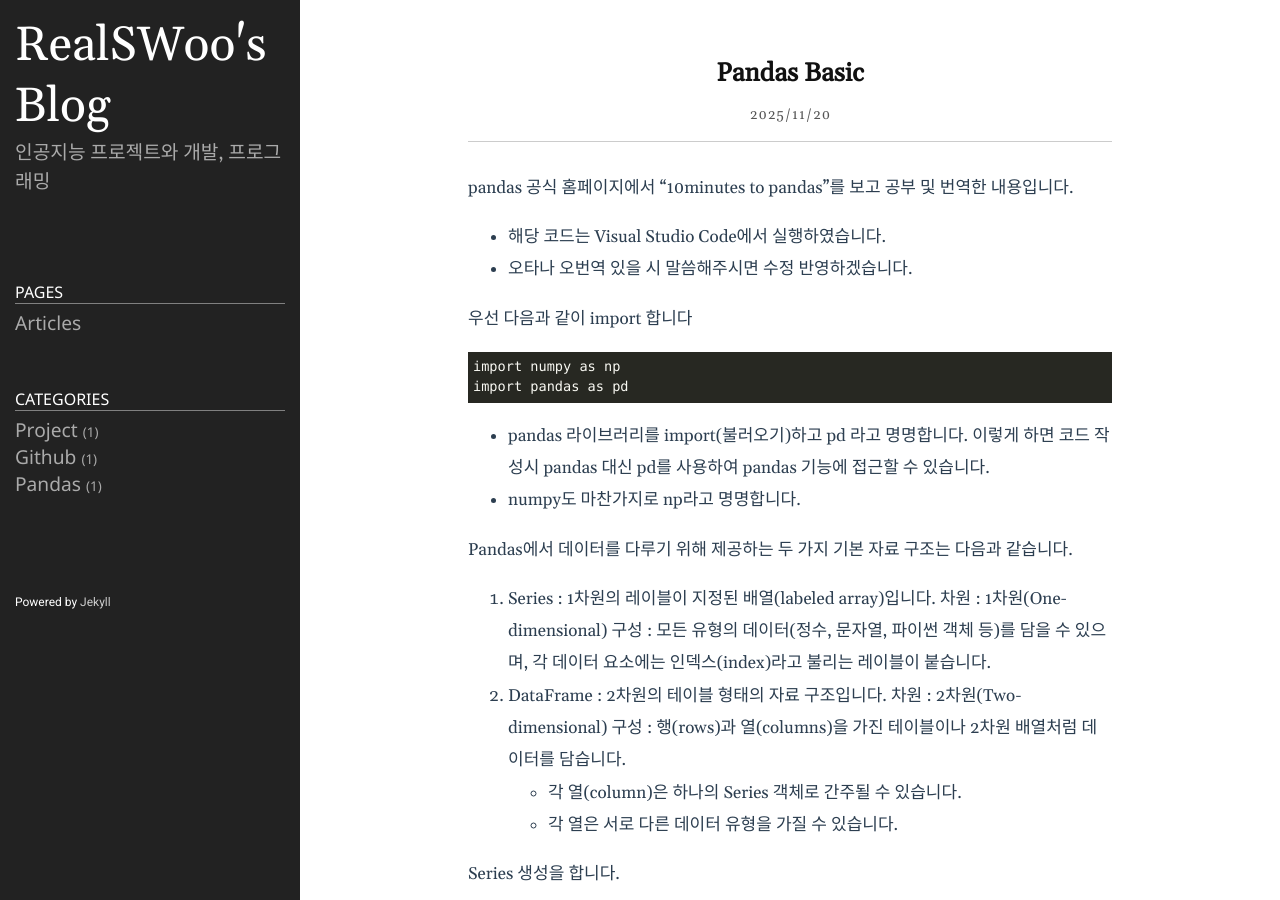
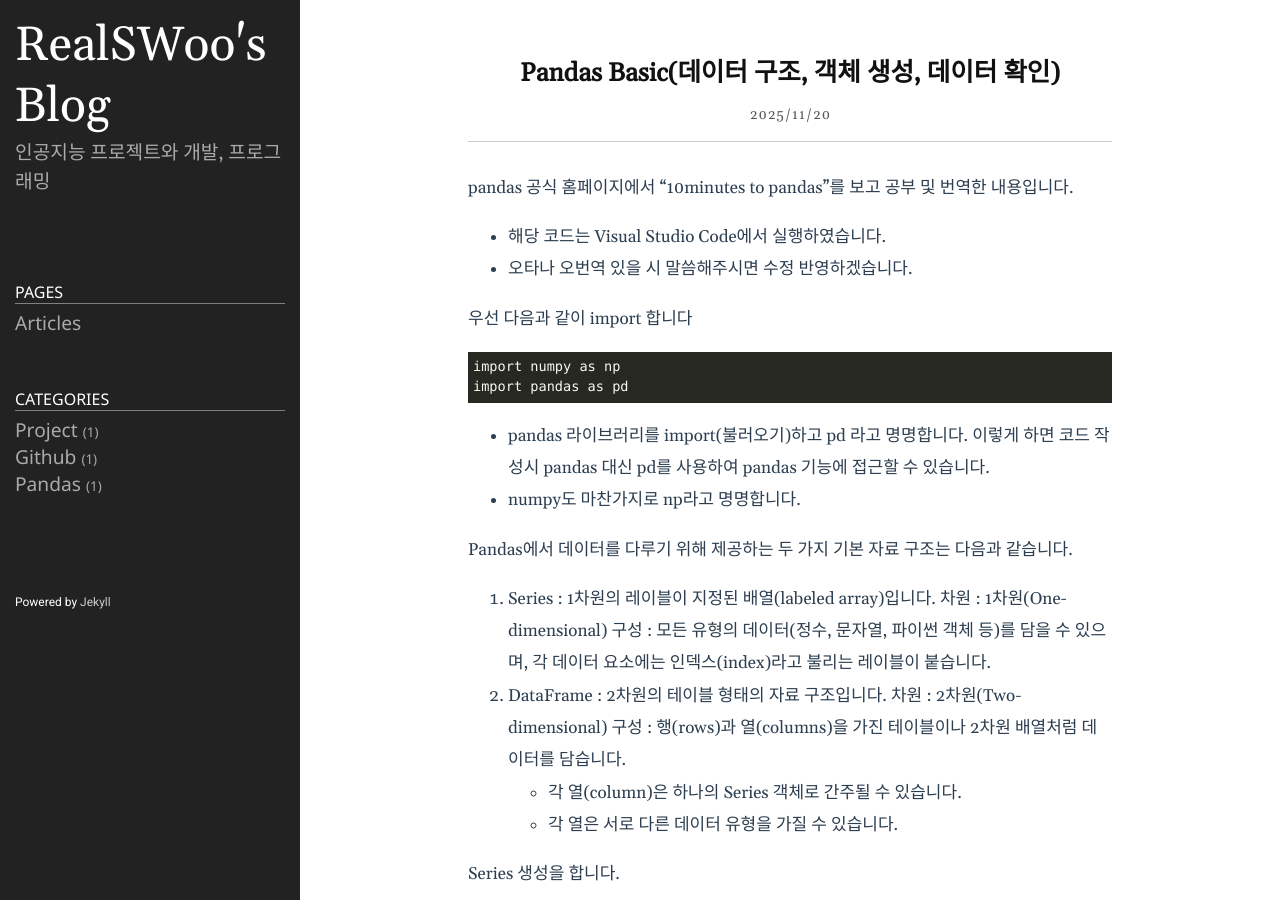
Before and after one commit to RealSWoo/RealSWoo.github.io, a Jekyll site: the page built from _posts/2025-11-21-Pandas_Basic.md, in a window 1280 px wide and 900 px high. Built offline with Jekyll 4.4.1, drawn with Linux system fonts in a browser that asks for light colours.

Commit message:
Modified Pandas title

```diff
--- a/_posts/2025-11-21-Pandas_Basic.md
+++ b/_posts/2025-11-21-Pandas_Basic.md
@@ -1,6 +1,6 @@
 ---
 layout: post
-title:  "Pandas Basic"
+title:  "Pandas Basic(데이터 구조, 객체 생성, 데이터 확인)"
 date:   2025-11-21 00:00:00 +0900
 categories: Pandas
 ---
```
